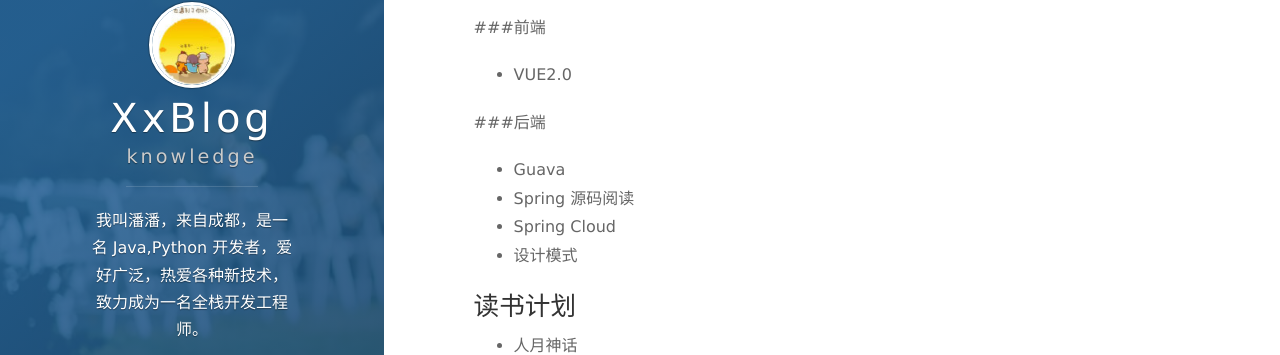
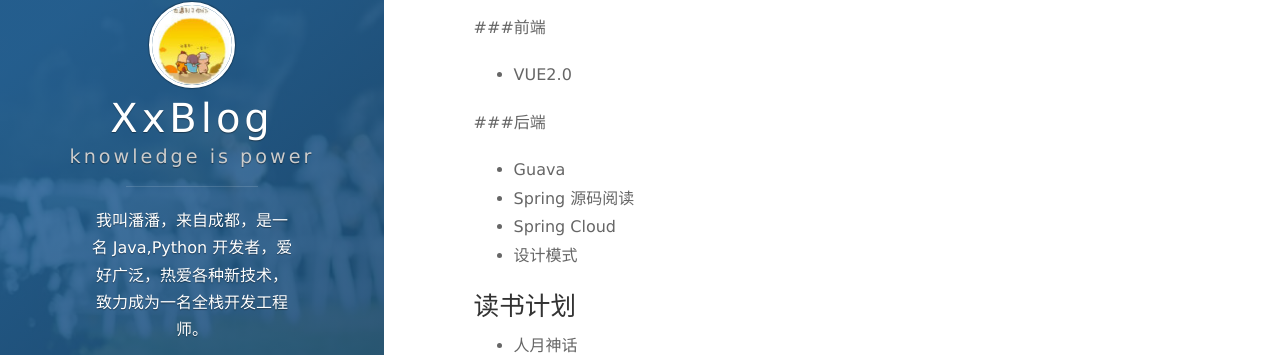
Before and after one commit to panhoucheng/blog, a Jekyll site: the page built from blog/_posts/2018-01-18-2018Study_Plan.md, in a window 1280 px wide. Shown: the part 174-529 px from the top of the page. Built offline with Jekyll 4.4.1, drawn with Linux system fonts in a browser that asks for light colours; nearby versions of some CDN libraries; comment, search, counter and statistics services are not loaded; some of the changed lines change nothing that is shown.

Commit message:
fix issue

```diff
--- a/blog/_config.yml
+++ b/blog/_config.yml
@@ -1,6 +1,6 @@
 # Basic
 title: XxBlog
-subtitle: knowledge
+subtitle: knowledge is power
 welcome_message: # <a href="https://github.com/panhoucheng" target="_blank">flower me</a>
 description: 我叫潘潘，来自成都，是一名 Java,Python 开发者，爱好广泛，热爱各种新技术，致力成为一名全栈开发工程师。
 creator: <a href="http://xxblog.cn">@panhoucheng</a>
@@ -32,7 +32,7 @@ paginate_path: "page/:num/"
 
 # Comment
 comment:
-    disqus: vno-jekyll
+    disqus: xxblog-1
     # duoshuo:
 
 # Social
--- a/blog/_posts/2018-01-18-2018Study_Plan.md
+++ b/blog/_posts/2018-01-18-2018Study_Plan.md
@@ -1,9 +1,10 @@
 ---
 layout: post
 title: 2018技术学习计划
-date: 2018-01-18 15:32:24.000000000 +09:00
+date: 2018-01-18 11:32:24.000000000 +09:00
 tags: Plan
 ---
+
 ##2018技术学习计划
 
 ###前端
```
Also changed, not shown: blog/_posts/2016-12-20-git.md (+1 -0 lines).
